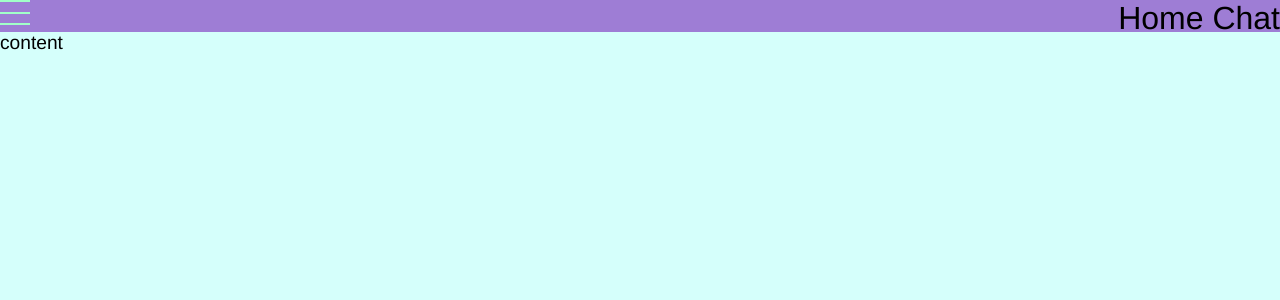
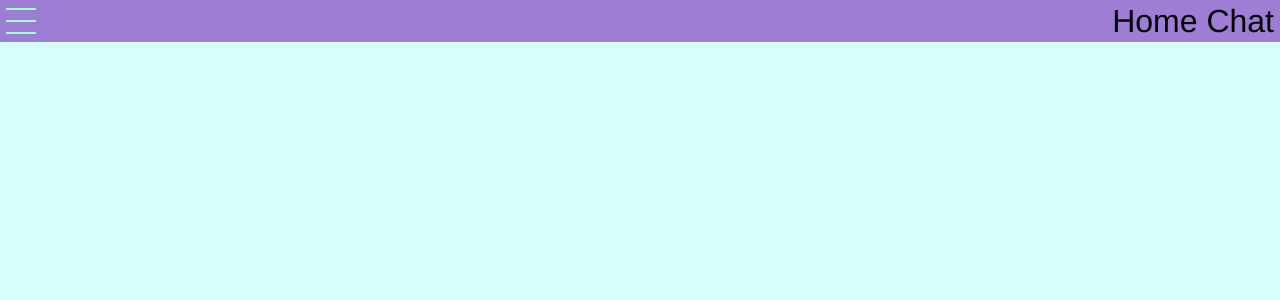
Before and after one commit to gift-a/home-chat, a Vue app: page / in a window 1280 px wide. Shown: the top 300 px of the page. Built offline with nearby package versions, Linux system fonts and the light colour scheme.

Commit message:
add animation

```diff
--- a/src/App.vue
+++ b/src/App.vue
@@ -30,10 +30,10 @@ export default Vue.extend({
 
 #app {
   display: grid;
-  grid-template-rows: 32px auto;
-  grid-template-columns: 0px auto;
+  grid-template-rows: auto 1fr;
+  grid-template-columns: 0px 1fr;
   grid-template-areas:
-    " menu header "
+    " header header "
     " menu root ";
   height: 100%;
   font-family: 'Avenir', Helvetica, Arial, sans-serif;
--- a/src/common/Header.scss
+++ b/src/common/Header.scss
@@ -1,10 +1,18 @@
-@import "../styles/variables";
+@import '../styles/variables';
 
 header {
 	display: flex;
 	justify-content: space-between;
+	align-items: center;
+	height: 42px;
+	padding: 6px;
 	background-color: $primary-bg-light;
 }
+
 .logo {
 	font-size: $font-size-32;
 }
+
+.menu-button {
+	position: relative;
+}
--- a/src/common/Header.ts
+++ /dev/null
@@ -1,24 +0,0 @@
-import Vue from 'vue';
-import AppService from '../App.service';
-import Burger from '../shared/Burger.vue';
-
-
-export default Vue.extend({
-  name: 'Header',
-  components: {
-    Burger,
-  },
-  data() {
-    return {
-      isMenuOpen: false,
-    };
-  },
-  methods: {
-    onMenuClick() {
-      AppService.toggleMenu();
-    },
-  },
-  created() {
-    AppService.$on('toggleMenu', (isOpen: boolean) => this.isMenuOpen = isOpen);
-  },
-});
--- a/src/common/Header.vue
+++ b/src/common/Header.vue
@@ -1,6 +1,6 @@
 <template>
 	<header>
-		<div @click="onMenuClick">
+		<div class="menu-button" @click="onMenuClick">
 			<Burger :active="isMenuOpen"></Burger>
 		</div>
 		<span class="logo">Home Chat</span>
@@ -8,8 +8,30 @@
 </template>
 
 <script lang="ts">
-import Header from './Header';
-export default Header;
+import Vue from 'vue';
+import AppService from '../App.service';
+import Burger from '../shared/Burger.vue';
+
+
+export default Vue.extend({
+  name: 'Header',
+  components: {
+    Burger,
+  },
+  data() {
+    return {
+      isMenuOpen: false,
+    };
+  },
+  methods: {
+    onMenuClick() {
+      AppService.toggleMenu();
+    },
+  },
+  created() {
+    AppService.$on('toggleMenu', (isOpen: boolean) => this.isMenuOpen = isOpen);
+  },
+});
 </script>
 
 <style lang="scss" scoped src="./Header.scss"></style>
--- a/src/common/Menu.vue
+++ b/src/common/Menu.vue
@@ -1,8 +1,10 @@
 <template>
 	<aside v-show="isOpen">
-		<ul>
-			<li v-for="item in menuItems" :key="item">{{ item }}</li>
-		</ul>
+		<div class="animation-cover">
+			<ul>
+				<li v-for="( item, i ) in menuItems" :key="item" :style="{ 'animation-delay': i * 0.5 + 's' }">{{ item }}</li>
+			</ul>
+		</div>
 	</aside>
 </template>
 
@@ -31,27 +33,69 @@ export default Vue.extend({
 
 <style lang="scss" scoped>
 @import "../styles/variables";
-
 	aside {
-		width: 280px;
 		position: absolute;
-		left: 0;
 		top: 0;
 		bottom: 0;
-		border-left: 1px solid gray;
-		box-shadow: -12px 6px 6px rgba(0, 0, 0, 0.2);
+		left: 0;
 		z-index: 10;
-		background-color: $primary-bg-dark;
+		width: 280px;
+	}
+
+	ul {
+		position: relative;
+		top: 0;
+		right: 0;
+		bottom: 0;
+		left: 0;
 	}
 
 	li {
+		width: 100%;
 		padding: 1rem;
-		width: 100%;
 		background-color: $primary-bg;
+		animation-name: shift-right;
+		animation-duration: 0.5s;
+		animation-timing-function: ease-out;
+		animation-fill-mode: forwards;
+		transform: translateX(-100%) rotateX(-90deg);
+		transform-origin: 0% 0%;
+		margin: 4px;
 	}
 
 	li:hover {
 		color: $light-color;
 		background-color: $light-grey;
 	}
+
+	.animation-cover {
+		width: 100%;
+		height: 100%;
+		background-color: $primary-bg-dark;
+		box-shadow: -12px 6px 6px rgba(0, 0, 0, 0.2);
+		overflow: hidden;
+		animation-name: shift-bottom;
+		animation-duration: 1s;
+	}
+
+	@keyframes shift-right {
+		0% {
+			transform: translateX(-100%) rotateX(-90deg);
+			transform-origin: 0% 0%;
+
+		}
+		100% {
+			transform: translateX(0) rotateX(0);
+			transform-origin: 0% 0%;
+		}
+	}
+
+	@keyframes shift-bottom {
+		0% {
+			height: 0;
+		}
+		100% {
+			height: 100%;
+		}
+	}
 </style>
--- a/src/common/Root.vue
+++ b/src/common/Root.vue
@@ -1,10 +1,6 @@
 <template>
 	<div class='root'>
-		<main>
-			<div>
-				content
-			</div>
-		</main>
+		<main></main>
 	</div>
 </template>
 
--- a/src/shared/Burger.vue
+++ b/src/shared/Burger.vue
@@ -17,12 +17,12 @@ export default Vue.extend({
 @import "../styles/variables";
 
 	.burger-button {
-		position: absolute;
+		position: relative;
 		top: 0;
 		left: 0;
 		z-index: 30;
 		width: 30px;
-		height: 25px;
+		height: 26px;
 		border-top: 2px solid $secondary-bg;
 		cursor: pointer;
 
```
